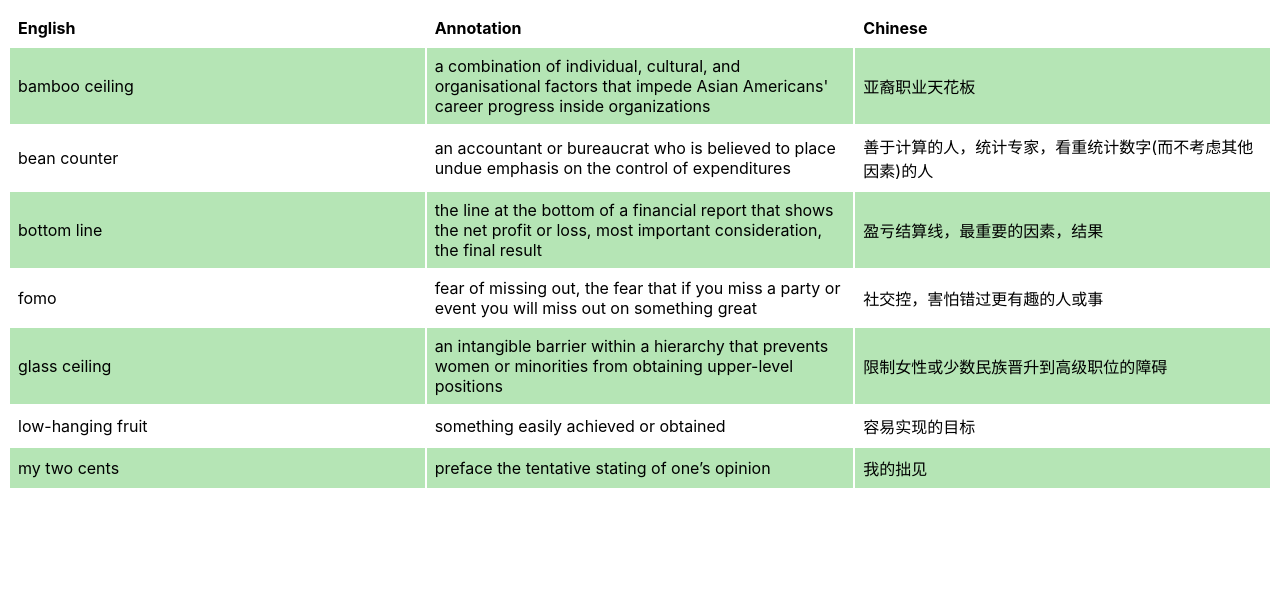
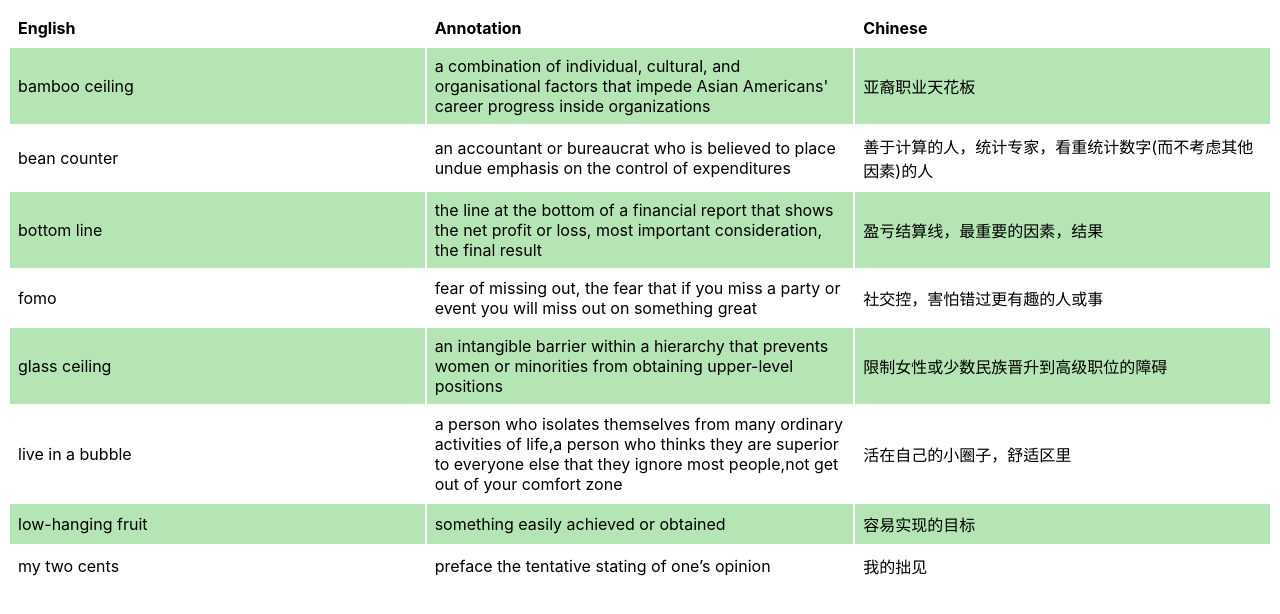
Before and after one commit to chaor/say-it-differently, a plain HTML site: page index.html in a window 1280 px wide. Drawn offline with Linux system fonts and the light colour scheme.

Commit message:
live in a bubble

```diff
--- a/index.html
+++ b/index.html
@@ -60,6 +60,12 @@ tr:nth-child(even) {
   </tr>
 
   <tr>
+    <td>live in a bubble</td>
+    <td>a person who isolates themselves from many ordinary activities of life,a person who thinks they are superior to everyone else that they ignore most people,not get out of your comfort zone</td>
+    <td>活在自己的小圈子，舒适区里</td>
+  </tr>
+
+  <tr>
     <td>low-hanging fruit</td>
     <td>something easily achieved or obtained</td>
     <td>容易实现的目标</td>
```
Also changed, not shown: 1 other file.
